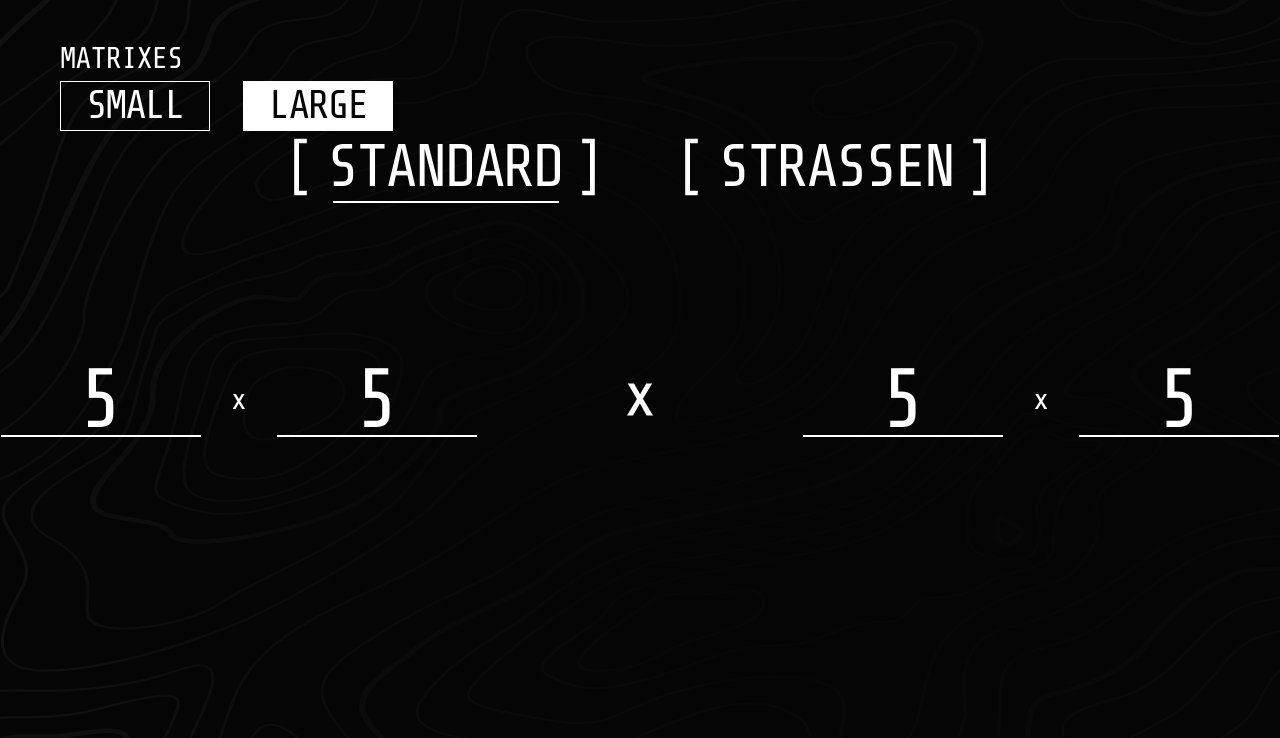
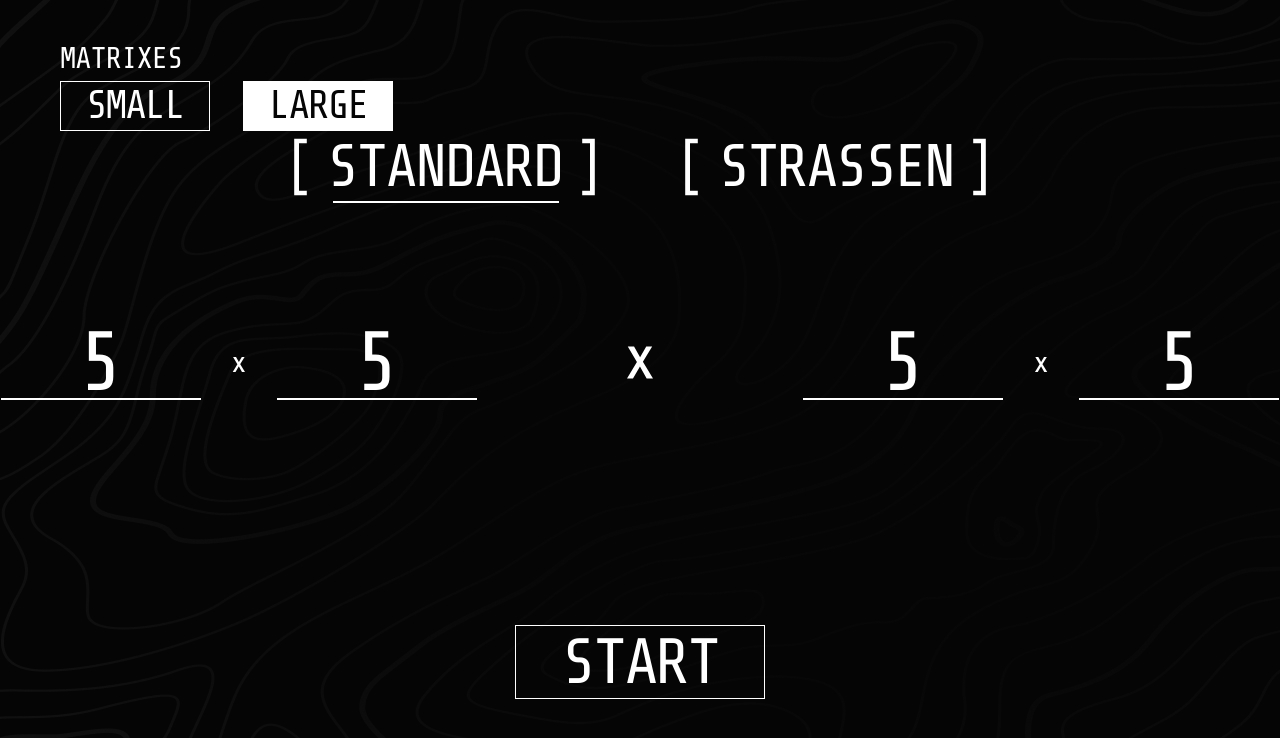
Before and after one commit to Fuz7/matrix_multiplication, a React (Vite) app: page / in a window 1280 px wide. Both pictures are taken after a click on the element "LARGE". Shown: the top 738 px of the page. Built offline with nearby package versions, Linux system fonts and the light colour scheme.

Commit message:
Add Large Matrix Start button validation

```diff
--- a/src/components/Main/LargeMatrix.jsx
+++ b/src/components/Main/LargeMatrix.jsx
@@ -1,6 +1,7 @@
-import { useEffect, useRef } from "react";
+import { useEffect, useRef, useState } from "react";
 import DimensionInput from "./DimensionInput";
 import largeXSymbol from "@images/largeXSymbol.svg";
+import { useStartedStore } from "../../utils/store";
 export default function LargeMatrix({ inputMatrixes }) {
   const largeMatrixRef = useRef(null);
 
@@ -27,7 +28,7 @@ export default function LargeMatrix({ inputMatrixes }) {
     items-center justify-between"
     >
       <div></div>
-      <div className="mb-[204px] flex gap-[150px]">
+      <div className="mb-[104px] flex gap-[150px]">
         <DimensionInput
           matrixPos={largeMatrix1Pos}
           setMatrixPos={setLargeMatrix1Pos}
@@ -38,7 +39,34 @@ export default function LargeMatrix({ inputMatrixes }) {
           setMatrixPos={setLargeMatrix2Pos}
         />
       </div>
-      <div></div>
+      <StartButton matrix1Pos={largeMatrix1Pos} matrix2Pos={largeMatrix2Pos} />
     </main>
   );
 }
+
+function StartButton({ matrix1Pos, matrix2Pos }) {
+  const [isEnabled, setIsEnabled] = useState(true);
+  const { started, setStarted } = useStartedStore((state) => state);
+
+  useEffect(()=>{
+    if(matrix1Pos.col !== matrix2Pos.row){
+      setIsEnabled(false)
+      return
+    }
+    setIsEnabled(true)
+  },[matrix1Pos,matrix2Pos,setIsEnabled])
+
+  return (
+    <button
+      onClick={() => {
+      }}
+      disabled={!isEnabled}
+      className={`flex h-[74px] w-[250px] items-center
+    justify-center text-[64px] tracking-[-0.05em] mb-[100px]
+    ${isEnabled && !started ? "cursor-pointer" : "cursor-default opacity-50"}
+    border border-white`}
+    >
+      START
+    </button>
+  );
+}
--- a/src/components/Main/SmallMatrix.jsx
+++ b/src/components/Main/SmallMatrix.jsx
@@ -4,11 +4,11 @@ import Matrix from "./Matrix";
 import multiplicationSymbol from "@images/multiplicationSymbol.svg";
 import animatingMultSymbol from "@images/animatingMultSymbol.svg";
 import equalSymbol from "@images/equalSymbol.svg";
-import { useStartButtonMatrixValidation } from "../hooks/validation";
+import { useSmallStartButtonMatrixValidation} from "../hooks/validation";
 import {
   useHeaderAnimation,
+  useSmallStartButtonAnimation,
   useStandardMatrixAnimation,
-  useStartButtonAnimation,
 } from "../hooks/animation";
 import { createPortal } from "react-dom";
 import {
@@ -140,11 +140,11 @@ export default function SmallMatrix({ inputMatrixes }) {
 }
 
 function StartButton({ matrix1Pos, matrix2Pos }) {
-  const { isEnabled, started, handleStart } = useStartButtonMatrixValidation(
+  const { isEnabled, started, handleStart } = useSmallStartButtonMatrixValidation(
     matrix1Pos,
     matrix2Pos,
   );
-  const startButtonScope = useStartButtonAnimation(started);
+  const startButtonScope = useSmallStartButtonAnimation(started);
 
   return (
     <button
--- a/src/components/hooks/animation.jsx
+++ b/src/components/hooks/animation.jsx
@@ -11,12 +11,11 @@ import { getMatrixSpan, setTranslate } from "../../utils/element";
 import { animate } from "motion";
 import {
   useIsResultButtonVisible,
-  useIsSkipped,
   useResultExecutionTime,
   useResultMatrixSize,
 } from "../../utils/store";
 
-export function useStartButtonAnimation(started) {
+export function useSmallStartButtonAnimation(started) {
   const [startButtonScope, animate] = useAnimate(null);
 
   useEffect(() => {
--- a/src/components/hooks/validation.jsx
+++ b/src/components/hooks/validation.jsx
@@ -1,7 +1,7 @@
 import { useEffect, useState } from "react";
 import { useStartedStore } from "../../utils/store";
 
-export function useStartButtonMatrixValidation(matrix1Pos, matrix2Pos) {
+export function useSmallStartButtonMatrixValidation(matrix1Pos, matrix2Pos) {
   const [isEnabled, setIsEnabled] = useState(true);
   const { started, setStarted } = useStartedStore((state) => state);
 
```
